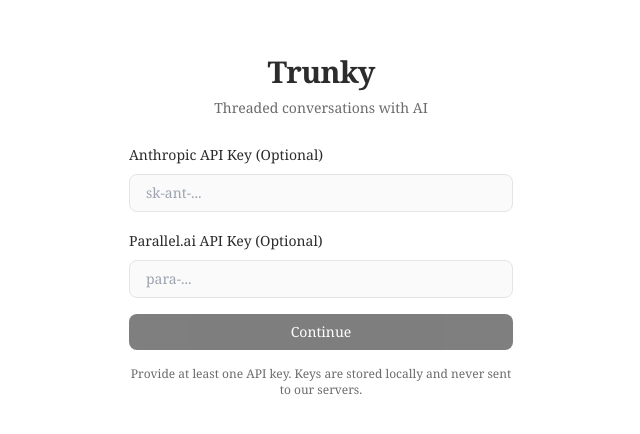
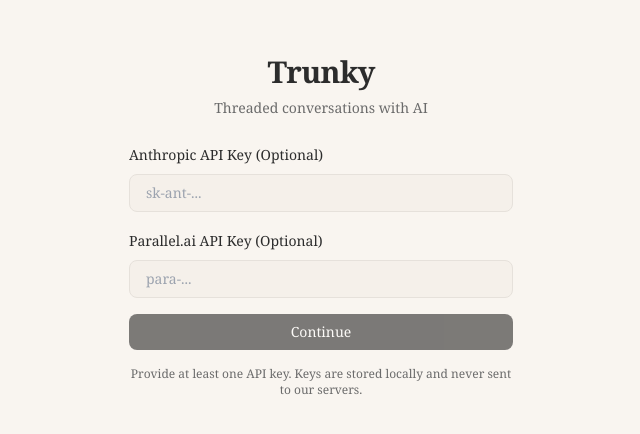
Before and after one commit to mikezuccorg/trunky, a Next.js app: page / in a window 1280 px wide. Shown: the part 174-608 px from the top of the page, without its empty margins (319-959 px from the left). Built offline with nearby package versions, Linux system fonts and the light colour scheme.

Commit message:
change system palette to more anthropic-y

```diff
--- a/tailwind.config.ts
+++ b/tailwind.config.ts
@@ -9,16 +9,16 @@
   theme: {
     extend: {
       colors: {
-        background: "#FFFFFF",
-        surface: "#FAFAFA",
-        "surface-2": "#F5F5F5",
-        "surface-3": "#EEEEEE",
+        background: "#F9F5F0",
+        surface: "#F5F0EA",
+        "surface-2": "#F0EBE5",
+        "surface-3": "#EBE6E0",
         "text-primary": "#2C2C2C",
         "text-secondary": "#6B6B6B",
-        border: "#E5E5E5",
+        border: "#E6E1DB",
         accent: "#000000",
-        "user-message": "#F0F0F0",
-        "assistant-message": "#FFFFFF",
+        "user-message": "#F0EBE5",
+        "assistant-message": "#F9F5F0",
         "highlight": "#FFF4E6",
         "highlight-border": "#FFE0B2",
       },
```
